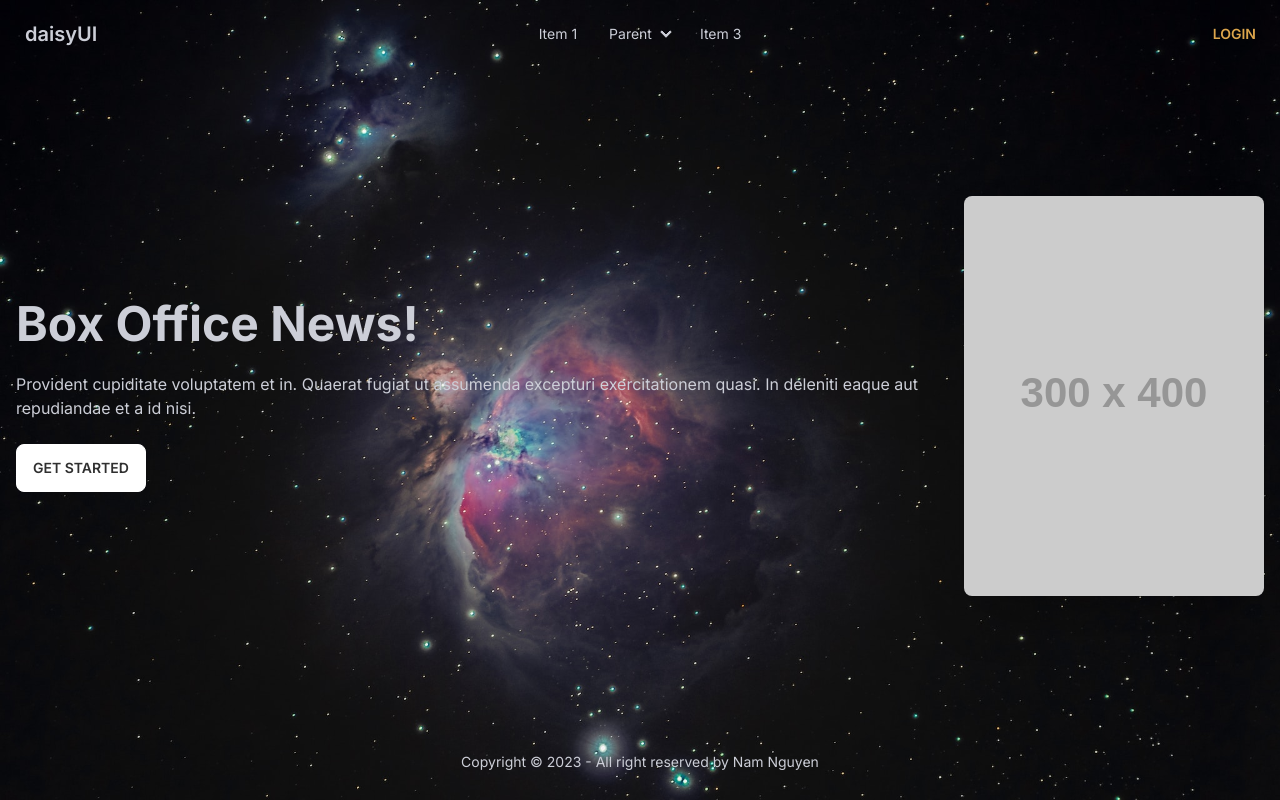
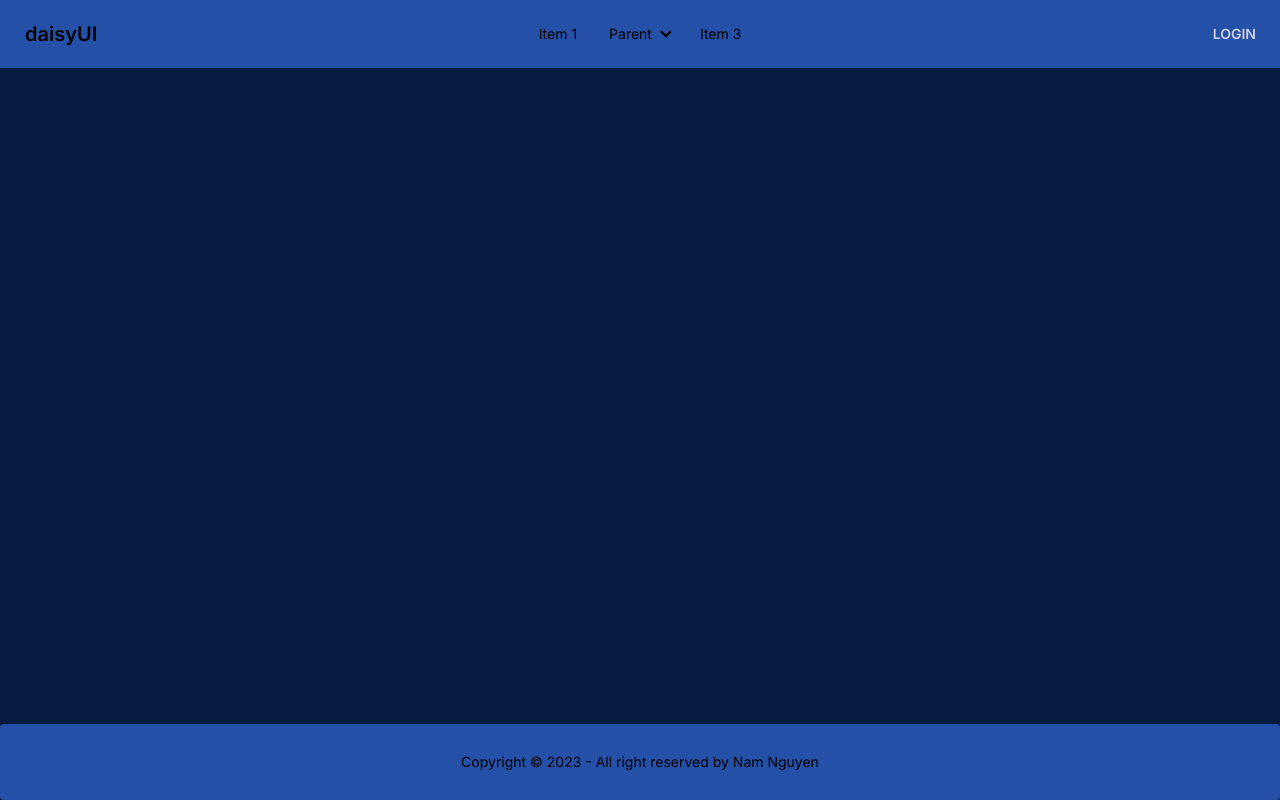
Before and after one commit to hnguyen96/personal-project, a Next.js app: page / in a window 1280 px wide. Built offline with nearby package versions, Linux system fonts and the light colour scheme.

Commit message:
Color confid

```diff
--- /dev/null
+++ b/app/(auth)/sign-up/page.tsx
@@ -0,0 +1,6 @@
+import { SignUp } from "@clerk/nextjs";
+import React from "react";
+
+export default function Page() {
+  return <SignUp />;
+}
--- a/app/layout.tsx
+++ b/app/layout.tsx
@@ -15,7 +15,7 @@ export default function RootLayout({
   children: React.ReactNode
 }) {
   return (
-    <html data-theme="luxury" lang="en">
+    <html data-theme="mytheme" lang="en">
       <body className={inter.className}>{children}</body>
     </html>
   )
--- a/app/page.tsx
+++ b/app/page.tsx
@@ -4,18 +4,10 @@ import Image from 'next/image'
 
 export default function Home() {
   return (
-    <main className="flex min-h-screen flex-col items-center justify-between text-secondary-content bg-home bg-contain">
+    <main className="flex min-h-screen flex-col items-center justify-between bg-accent">
       <Header />
-      <div className="hero">
-        <div className="hero-content flex-col lg:flex-row-reverse">
-          <img src="https://placehold.co/300x400" className="max-w-sm rounded-lg shadow-2xl" />
-          <div>
-            <h1 className="text-5xl font-bold">Box Office News!</h1>
-            <p className="py-6">Provident cupiditate voluptatem et in. Quaerat fugiat ut assumenda excepturi exercitationem quasi. In deleniti eaque aut repudiandae et a id nisi.</p>
-            <button className="btn btn-primary">Get Started</button>
-          </div>
-        </div>
-      </div>
+
+
       <Footer />
     </main>
   )
--- a/components/Footer.tsx
+++ b/components/Footer.tsx
@@ -1,6 +1,6 @@
 export default function Footer() {
     return (
-        <footer className="footer footer-center p-7 rounded">
+        <footer className="footer footer-center p-7 rounded bg-secondary">
                 <p>Copyright © 2023 - All right reserved by Nam Nguyen</p>
         </footer>
     );
--- a/components/Header.tsx
+++ b/components/Header.tsx
@@ -1,11 +1,11 @@
 export default function Header() {
-    return (<div className="navbar">
+    return (<div className="navbar bg-secondary">
         <div className="navbar-start">
             <div className="dropdown">
                 <label tabIndex={0} className="btn btn-ghost lg:hidden">
                     <svg xmlns="http://www.w3.org/2000/svg" className="h-5 w-5" fill="none" viewBox="0 0 24 24" stroke="currentColor"><path strokeLinecap="round" strokeLinejoin="round" strokeWidth="2" d="M4 6h16M4 12h8m-8 6h16" /></svg>
                 </label>
-                <ul tabIndex={0} className="menu menu-sm dropdown-content mt-3 z-[1] p-2 shadow bg-base-100 rounded-box w-52">
+                <ul tabIndex={0} className="menu menu-sm dropdown-content mt-3 z-[1] p-2 rounded-box w-52">
                     <li><a>Item 1</a></li>
                     <li>
                         <a>Parent</a>
--- a/tailwind.config.ts
+++ b/tailwind.config.ts
@@ -12,13 +12,21 @@ const config: Config = {
         'gradient-radial': 'radial-gradient(var(--tw-gradient-stops))',
         'gradient-conic':
           'conic-gradient(from 180deg at 50% 50%, var(--tw-gradient-stops))',
-
-        'home': "url('/galaxy.jpg')",
       },
     },
   },
   daisyui: {
-    themes: ["luxury"],
+    themes: [
+      {
+        mytheme: {
+          "primary": "#F085F2",
+          "neutral": "#7937A6",
+
+          "secondary": "#2450A6",
+          "base-100": "#1F3473",
+          "accent": "#071A40",
+        },
+      }],
   },
   plugins: [require("daisyui")],
 }
```
